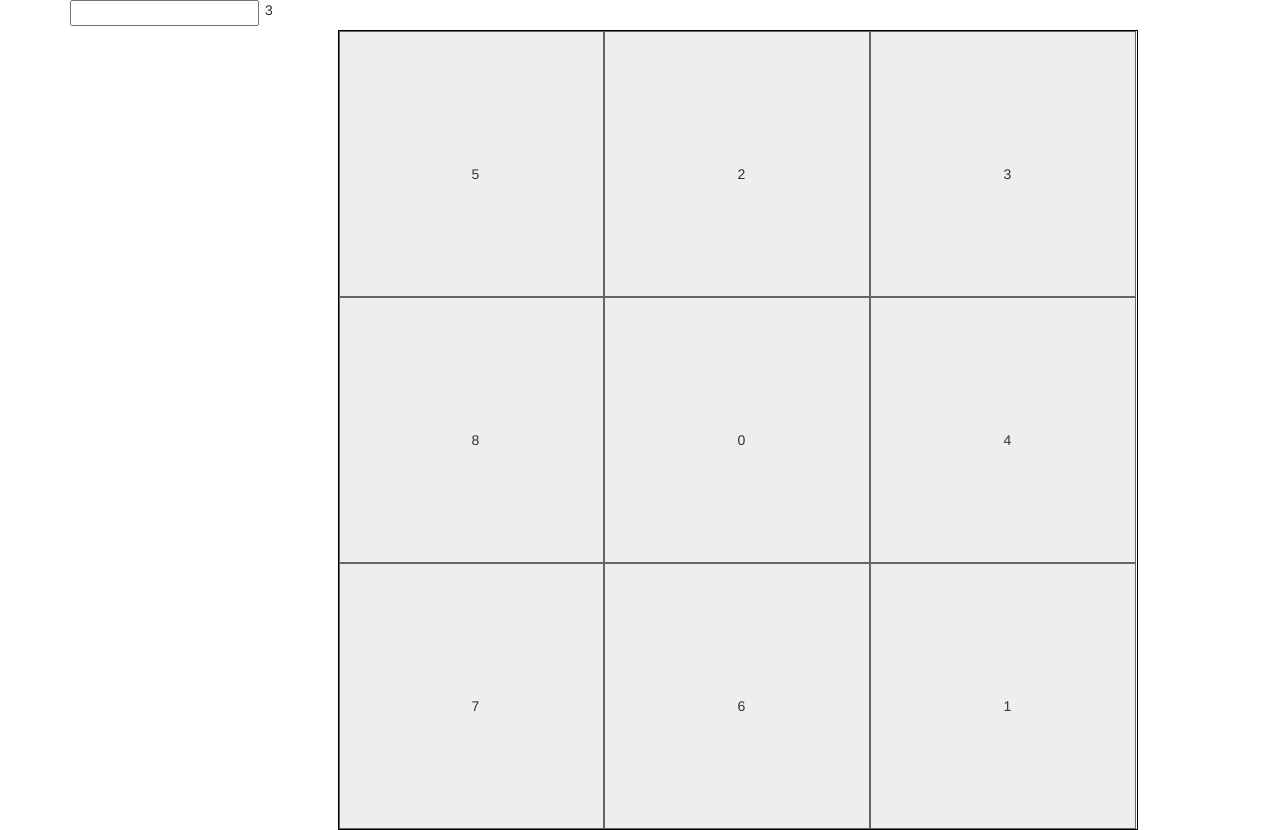
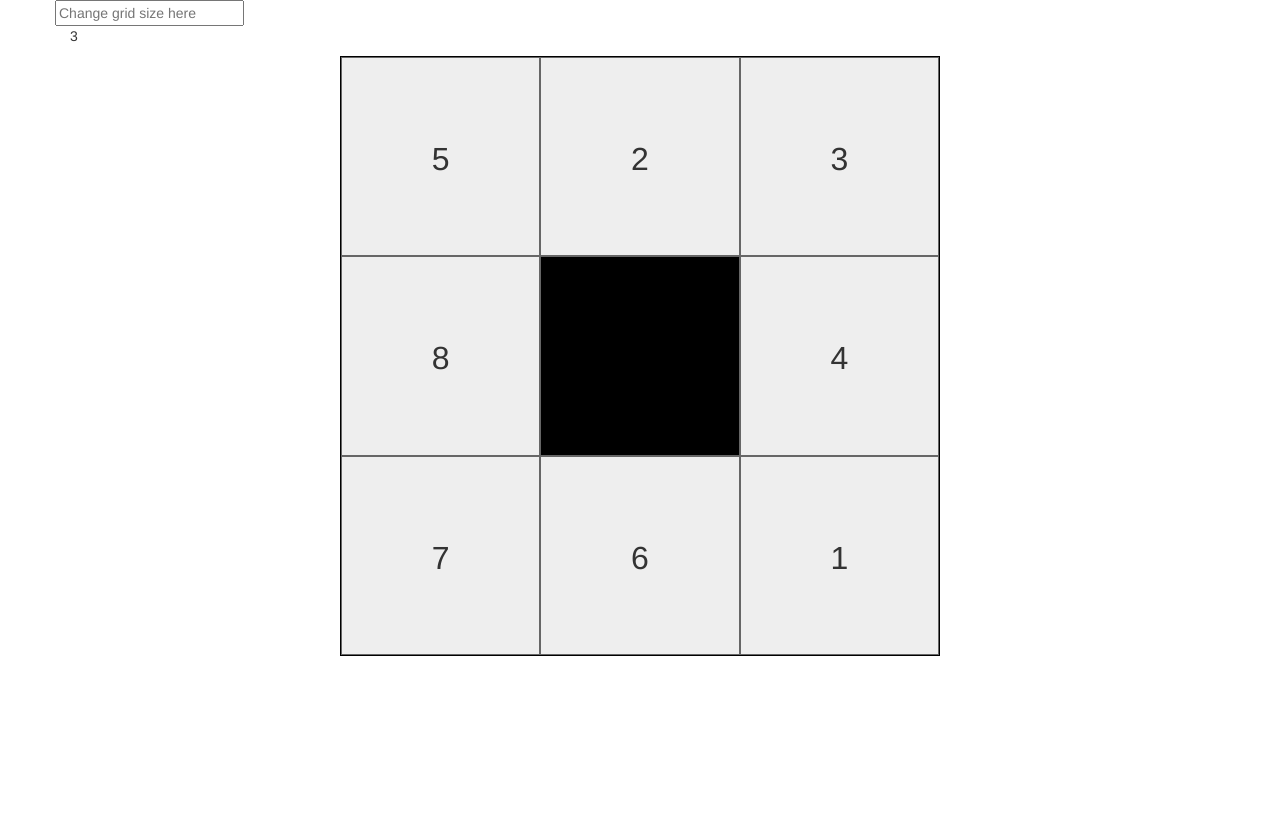
Before and after one commit to Edinunzio/mandi, a Django app: page / in a window 1280 px wide. After the commit the page ends 656 px from the top, so only its background shows below. Run offline with Django 3.2, Linux system fonts and the light colour scheme; some libraries are stand-ins or nearby versions.

Commit message:
adding jquery ui, fixing styling and updating tests

```diff
--- a/puzzles/static/css/main.css
+++ b/puzzles/static/css/main.css
@@ -1,6 +1,9 @@
+.container input{
+	margin: auto;
+}
 .puzzle_container {
-	width: 800px;
-	height: 800px;
+	width: 600px;
+	height: 600px;
 	margin: auto;
 	border:1px solid black;
 }
@@ -9,7 +12,7 @@
 	float:left;
 }
 
-.tile {
+.tile, .blank_tile {
 	width: 100%;
 	height: 100%;
 	background-color: #eee;
@@ -18,8 +21,12 @@
 	position: relative;
 }
 
+.blank_tile { background-color: #000; }
+
 .tile p {
 	position: absolute;
-	top: 50%;
-	left: 50%;
+	width:100%;
+	top: 40%;
+	text-align: center;
+	font-size: xx-large;
 }
--- a/puzzles/templates/home.html
+++ b/puzzles/templates/home.html
@@ -3,26 +3,31 @@
 	<head>
 		<title>Sliding Tiles Game</title>
 		<meta name="viewport" content="width=device-width, initial-scale=1.0">
-		<link href="static/css/bootstrap.min.css" rel="stylesheet" media="screen">
+		<link href="static/bootstrap/css/bootstrap.min.css" rel="stylesheet" media="screen">
 		<link href="static/css/main.css" rel="stylesheet" media="screen">
+		<script type="text/javascript" src="static/jquery/jquery-ui.min.js"></script>
 	</head>
 	<body>
 		<div class="container">
 			<div class="row">
-				<div class="col-md-2">
 					<form method="POST">
-						<input name="grid_size" id="grid_size" />
+						<input name="grid_size" id="grid_size" placeholder="Change grid size here"/>
 						{% csrf_token %}
 					</form>
-				</div>
-				<div class="col-md-10">
+				<div class="col-md-12">
 					{% block content %}
 						<p> {{ grid_size }} </p>
 						<div id="puzzle" class="puzzle_container">
 							{% for tile in tiles %}
+								{% if tile == 0 %}
+									<div class="tile_container" style="width:{{ tile_size }}%; height:{{ tile_size }}%;">
+									<div class="tile blank_tile"><p></p></div>
+									</div>
+								{% else %}
 								<div class="tile_container" style="width:{{ tile_size }}%; height:{{ tile_size }}%;">
 									<div class="tile"><p>{{ tile }}</p></div>
 								</div>
+								{% endif %}
 							{% endfor %}
 						</div>
 					</div>
--- a/puzzles/tests.py
+++ b/puzzles/tests.py
@@ -20,7 +20,7 @@ class HomePageTest(TestCase):
 		request = HttpRequest()
 		response = home_page(request, 4)
 		expected_html = render_to_string('home.html', {'grid_size': 4, 'tiles': [0, 1, 2, 3, 4, 5, 6, 7, 8, 9, 10, 11, 12, 13, 14, 15]})
-		self.assertContains(response, '<div class="tile">15</div>')
+		self.assertContains(response, '<div class="tile"><p>15</p></div>')
 
 	def test_home_page_displays_correct_number_of_tiles(self):
 		puzzle = Puzzle()
@@ -29,7 +29,7 @@ class HomePageTest(TestCase):
 		request = HttpRequest()
 		response = home_page(request, 2)
 
-		self.assertIn('<div class="tile">3</div>', response.content.decode())
+		self.assertIn('<div class="tile"><p>3</p></div>', response.content.decode())
 
 class PuzzleModelTest(TestCase):
 
```
